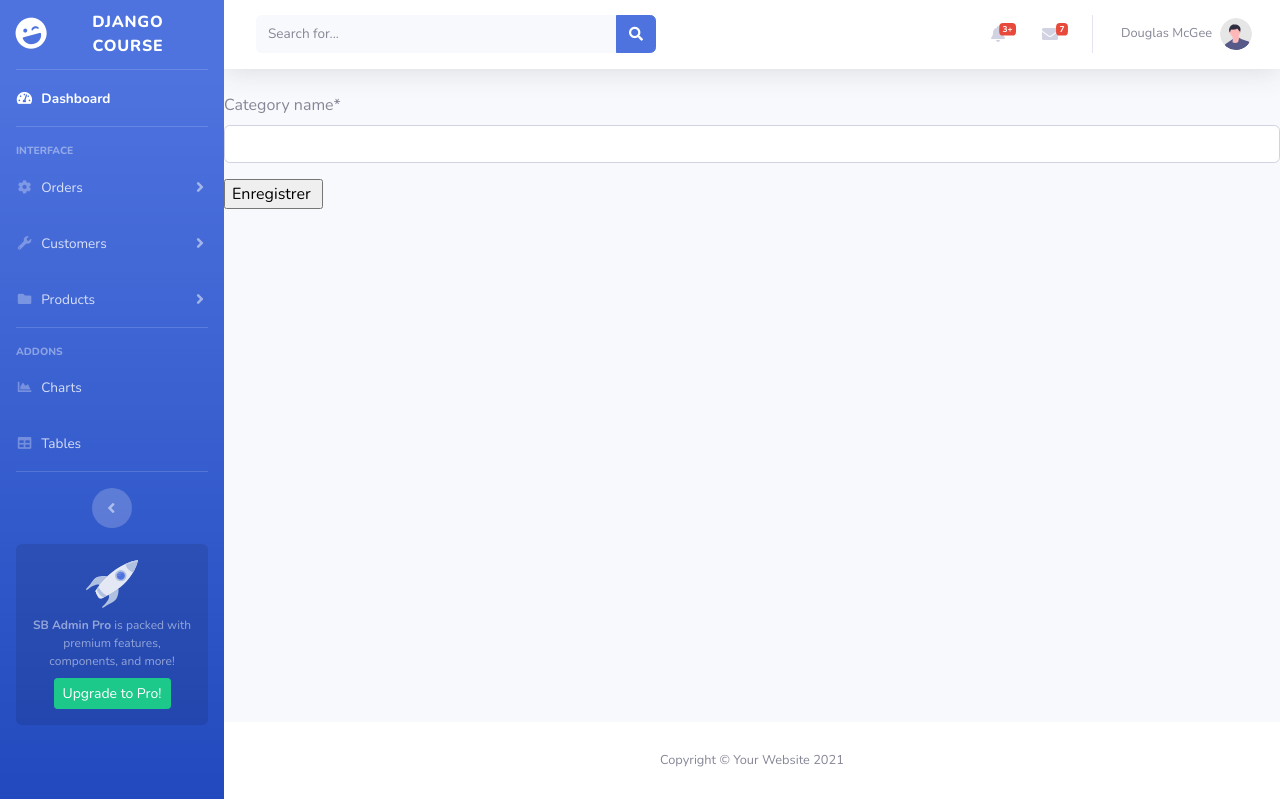
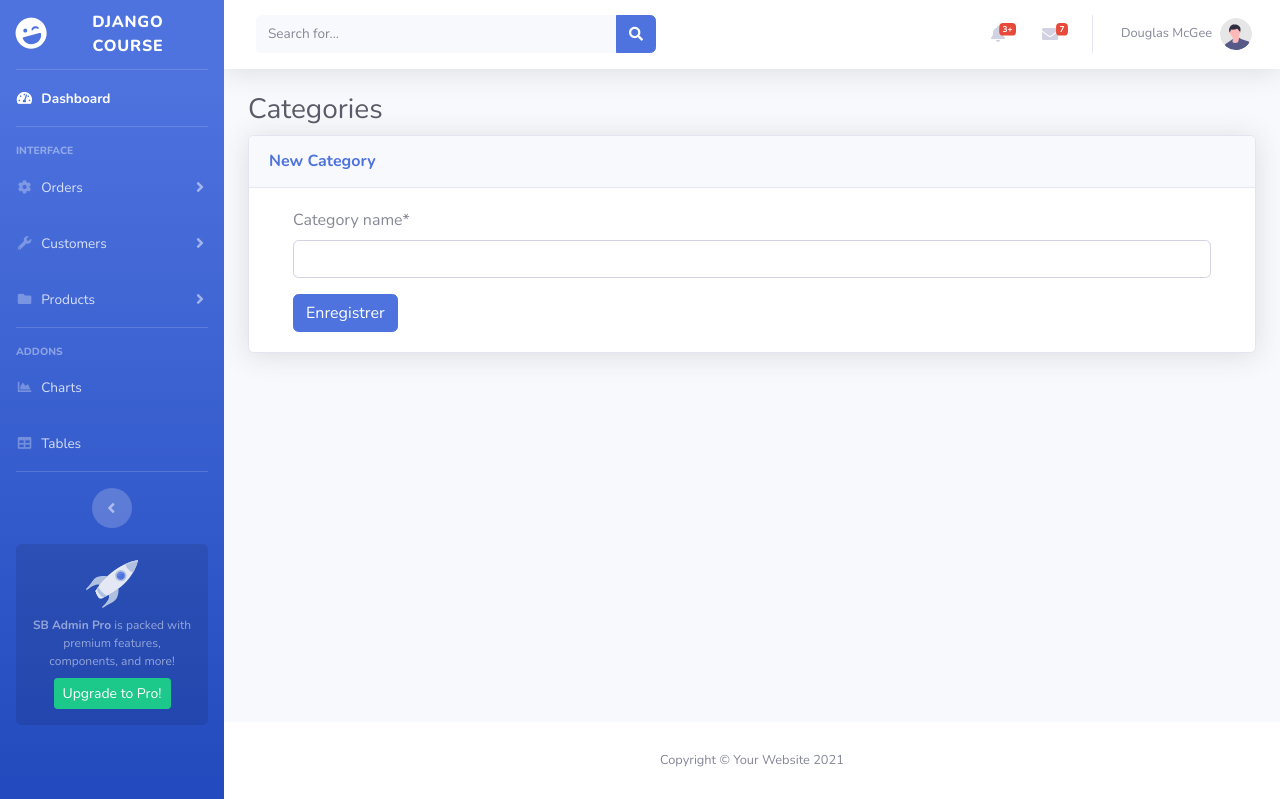
Before and after one commit to oseentakirutimana/django_cours, a Django app: page /categories/create in a window 1280 px wide. Shown: the part 25-824 px from the top of the page. Run offline with Django 4.2, Linux system fonts and the light colour scheme; some libraries are stand-ins or nearby versions.

Commit message:
changement de create

```diff
--- a/app/templates/app/categories/create.html
+++ b/app/templates/app/categories/create.html
@@ -1,10 +1,30 @@
 {% extends 'app/layauts/default.html' %}
+{% block content %}
 {% load crispy_forms_tags %}
-{% block content %}
-<form action="{% url 'categories_save' %}" method="post">
-    {% csrf_token %}
-    {{ form.category_name | as_crispy_field}}
-    <input type="submit" value="Enregistrer ">
-</form>
+<!-- Begin Page Content -->
+<div class="container-fluid">
+
+    <!-- Page Heading -->
+    <h1 class="h3 mb-2 text-gray-800">Categories</h1>
+
+    <!-- DataTales Example -->
+    <div class="card shadow mb-4">
+        <div class="card-header py-3">
+            <h6 class="m-0 font-weight-bold text-primary">New Category</h6>
+        </div>
+        <div class="card-body">
+                <div class="container">
+                    <form action="{% url 'categories_save' %}" method="post">
+                        {% csrf_token %}
+                        <div class="form-group">
+                            {{ form.category_name|as_crispy_field }}
+                        </div>
+                        <button type="submit" class="btn btn-primary">Enregistrer</button>
+                    </form>
+                </div>
+        </div>
+    </div>
+
+</div>
 <!-- /.container-fluid -->
 {% endblock %}
```
